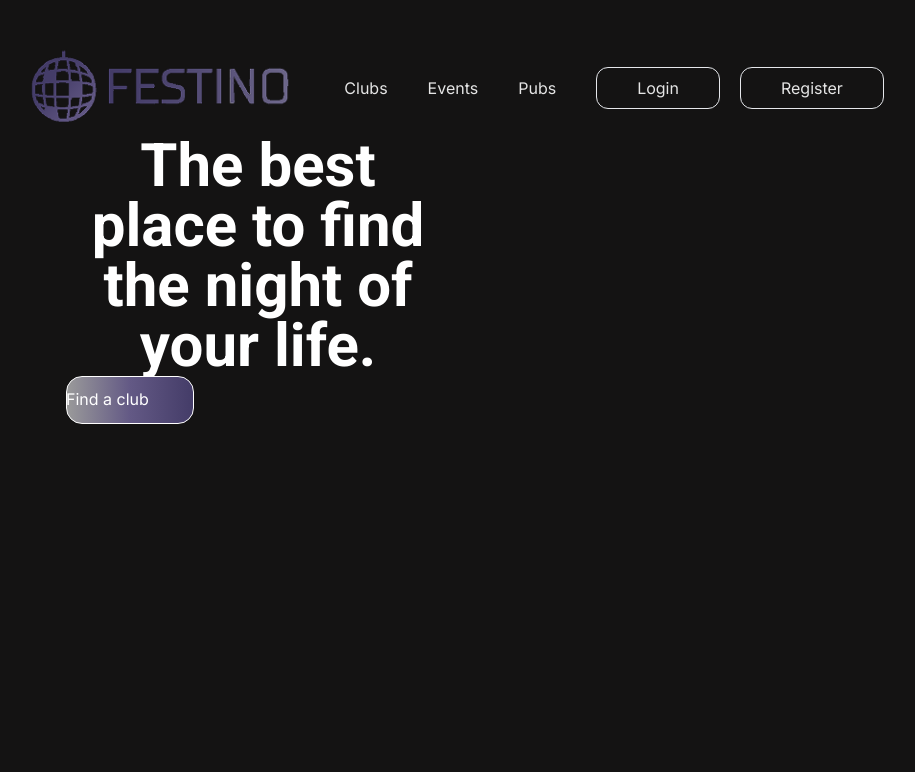
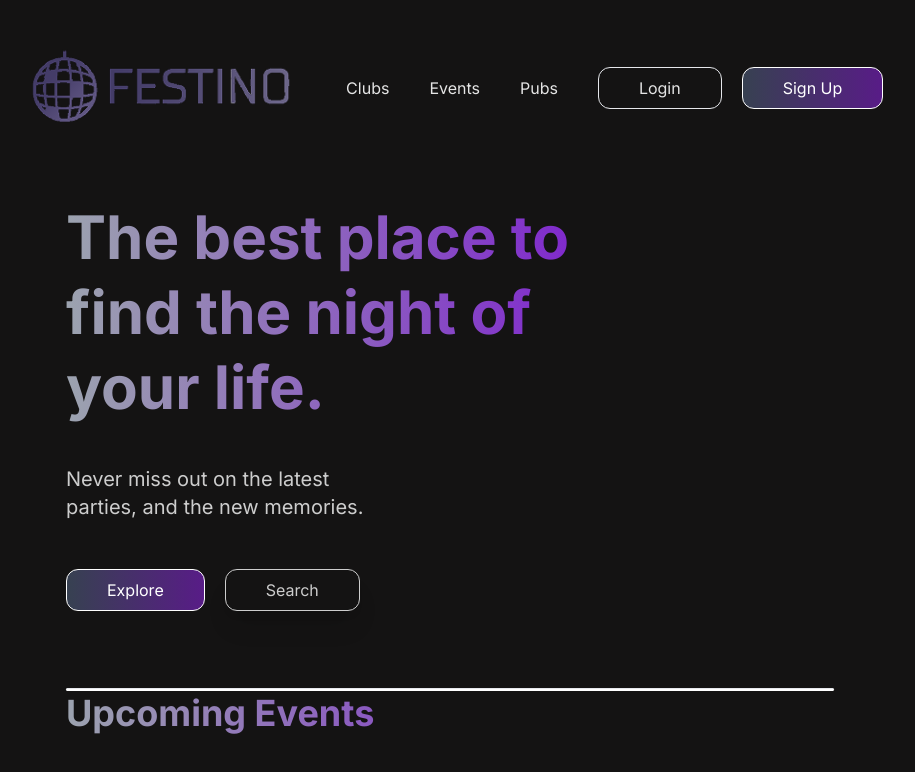
Before and after one commit to gyuni1337/festino, a Next.js app: page / in a window 1280 px wide. Shown: the top 772 px of the page, without its empty margins (190-1105 px from the left). Built offline with nearby package versions, Linux system fonts and the light colour scheme.

Commit message:
gjorde klart coloredbutton, coloredtext, vanlig button, navbar samt landing page

```diff
--- /dev/null
+++ b/src/app/components/Button.js
@@ -0,0 +1,9 @@
+import React from 'react'
+
+export default function Button({text}) {
+  return (
+    <button className="px-10 py-2 rounded-xl border shadow-xl hover:text-white hover:border-white border-text text-text ">
+        {text}
+    </button>
+  )
+}
--- /dev/null
+++ b/src/app/components/ColoredText.js
@@ -0,0 +1,16 @@
+import React from 'react'
+
+const sizeMap = {
+  sm: "text-2xl",
+  md: "text-4xl",
+  lg: "text-5xl",
+  xl: "text-6xl",
+}
+
+export default function ColoredText({text, size }) {
+  return (
+<h1 className={` ${sizeMap[size]} lg:w-[70%] leading-tight font-bold text-transparent bg-clip-text bg-gradient-to-r from-gray-400 to-purple-700`}>
+  {text}
+</h1>
+  )
+}
--- a/src/app/components/ColorfulButton.js
+++ b/src/app/components/ColorfulButton.js
@@ -3,9 +3,9 @@ import React from 'react'
 export default function ColorfulButton({text}) {
   return (
 
-<div class="w-32 h-12 relative cursor-pointer">
-  <div class="w-32 h-12 left-0 top-0 absolute bg-gradient-to-r from-[#9a9a9a] via-[#635985] to-[#443c68] rounded-2xl border border-white"></div>
-  <div class="w-14 h-6 top-[11.54px] absolute text-center text-white text-base text-nowrap font-normal font-['Inter']">{text}</div>
-</div>
+<button class="px-10 py-2 rounded-xl border border-white text-white bg-gradient-to-r from-gray-700 to-purple-900 hover:from-gray-600 hover:to-purple-800">
+  {text}
+</button>
+
   )
 }
--- a/src/app/components/HeroText.js
+++ /dev/null
@@ -1,9 +0,0 @@
-import React from 'react'
-
-export default function HeroText({text}) {
-  return (
-  <div>
-    <div className="w-96 text-center text-white text-6xl font-semibold font-['Roboto']">{text}</div>
-  </div>
-  )
-}
--- a/src/app/components/Navbar.js
+++ b/src/app/components/Navbar.js
@@ -3,6 +3,7 @@
 import Image from "next/image";
 import Link from "next/link";
 import { useState, useEffect, use } from "react";
+import ColorfulButton from "./ColorfulButton";
 import { IoMenu } from "react-icons/io5";
 
 
@@ -46,8 +47,7 @@ export default function Navbar() {
                         <li>Pubs</li>
                         <div className="flex gap-5 items-center">
                         <input type="button" className="border px-10 rounded-xl py-2" value={"Login"}></input>
-                        <input type="button" className="border px-10 rounded-xl py-2" value={"Register"}></input>
-
+                        <ColorfulButton text="Sign Up" />
                         </div>
                     </ul>
             }
--- a/src/app/page.js
+++ b/src/app/page.js
@@ -1,16 +1,33 @@
 "use client";
 import Navbar from "@/components/Navbar";
-import HeroText from "@/components/heroText";
+import ColoredText from "@/components/ColoredText";
 import ColorfulButton from "./components/ColorfulButton";
+import Button from "@/components/Button";
 
 export default function Home() {
 
   return (
     <>
       <Navbar />
-      <main className="mx-[20%]">
-        <HeroText text="The best place to find the night of your life." />
-        <ColorfulButton text="Find a club" />
+      <main className="lg:mx-[20%] mx-[10%] mt-[5%]">
+        <div>
+        <div className="flex flex-col gap-10">
+          <ColoredText text="The best place to find the night of your life." size={"xl"} />
+          <p className="text-text  text-xl w-[40%]">Never miss out on the latest parties, and the new memories.</p>
+        </div>
+
+      <div className="flex gap-5 mt-12">
+        <ColorfulButton text="Explore" />
+        <Button text="Search" />
+      </div>
+
+        </div>
+        <hr className="mt-[10%] py-[1px] rounded bg-white" />
+
+        <div>
+            <ColoredText text={"Upcoming Events"} size={"md"} />
+        </div>
+
       </main>
     </>
   );
--- a/tailwind.config.js
+++ b/tailwind.config.js
@@ -10,6 +10,7 @@ module.exports = {
       colors: {
         primary: "#4D4670",
         secondary: "#E5E5E5",
+        text: "#CDCDCD",
       },
     },
   },
```
